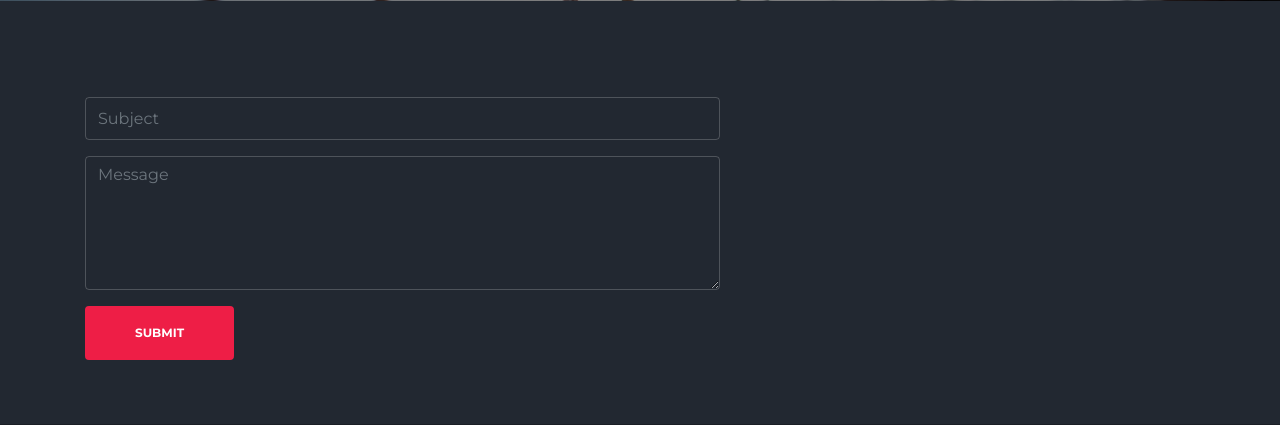
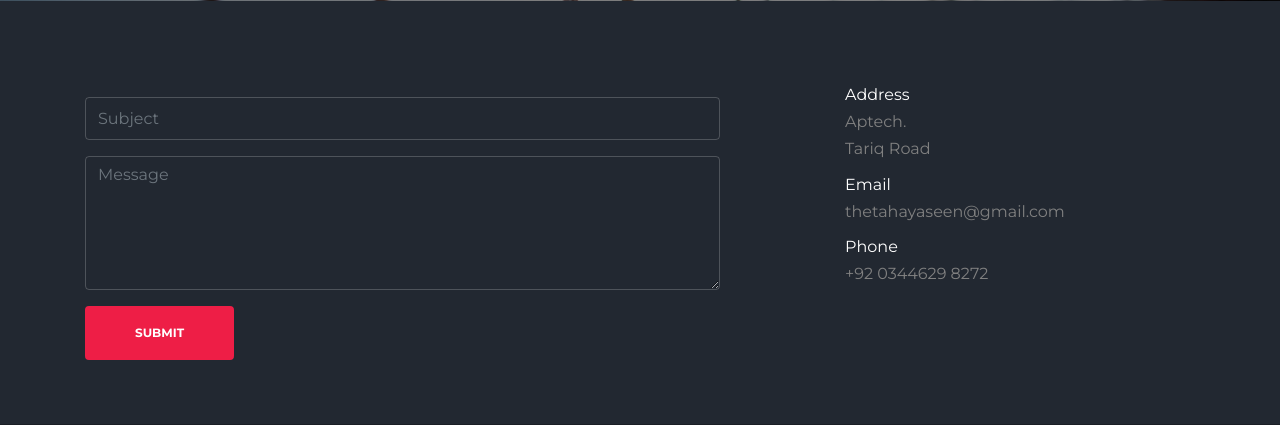
Before and after one commit to TheTahaYaseen/SoccerClub, a Django app: page /contact in a window 1280 px wide. Shown: the part 799-1224 px from the top of the page. Run offline with Django 4.2, Linux system fonts and the light colour scheme; a user stored in the database is signed in; some libraries are stand-ins or nearby versions; some web fonts are replaced.

Commit message:
Contact Info Added To Contact Page

```diff
--- a/club/templates/user_interface/contact.html
+++ b/club/templates/user_interface/contact.html
@@ -20,6 +20,24 @@
             </div>
           </form>
         </div>
+        <div class="col-lg-4 ml-auto">
+          <ul class="list-unstyled">
+            <li class="mb-2">
+              <strong class="text-white d-block">Address</strong>
+              Aptech. <br> Tariq Road
+            </li>
+            <li class="mb-2">
+              <strong class="text-white d-block">Email</strong>
+              thetahayaseen@gmail.com
+            </li>
+            <li class="mb-2">
+              <strong class="text-white d-block">
+                Phone
+              </strong>
+              +92 0344629 8272
+            </li>
+          </ul>
+        </div>
     </div>
 </div>
 {% endblock content %}
```
